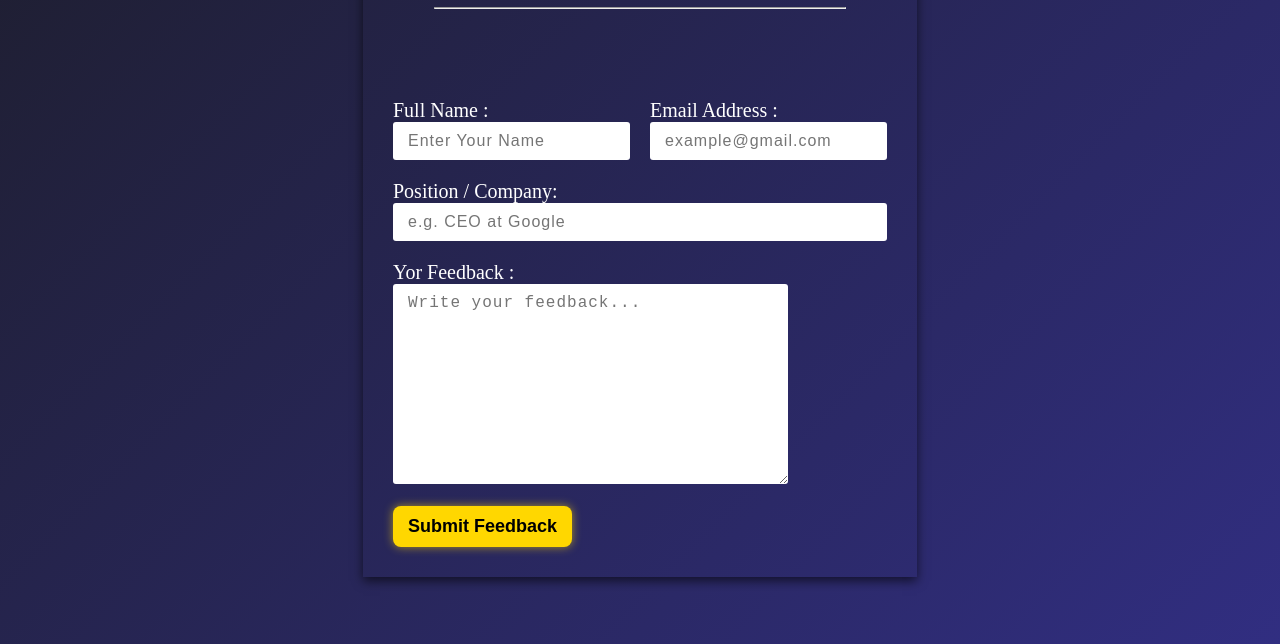
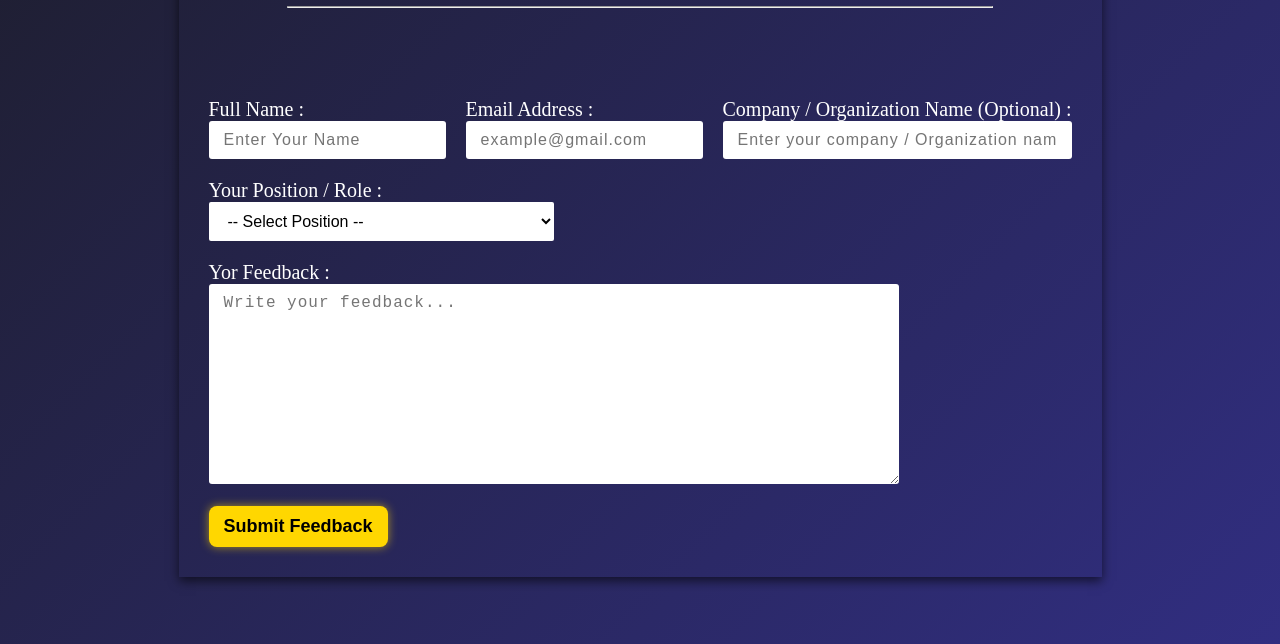
Before and after one commit to bikash2911/bikash-portfolio, a plain HTML site: page feedback.html in a window 1280 px wide. Shown: the part 156-800 px from the top of the page. Drawn offline with Linux system fonts and the light colour scheme.

Commit message:
change some input feld for feedback section

```diff
--- a/feedback.html
+++ b/feedback.html
@@ -44,17 +44,41 @@
                 placeholder="example@gmail.com"
               />
             </div>
+            <div class="mb-3">
+              <label for="position"
+                >Company / Organization Name (optional) :</label
+              >
+              <input
+                type="text"
+                id="position"
+                name="position"
+                placeholder="Enter your company / Organization name"
+              />
+            </div>
           </div>
           <div class="mb-3">
-            <label for="position">Position / Company:</label>
-            <input
-              type="text"
+            <label for="position">Your Position / Role :</label>
+            <select
               id="position"
               name="position"
-              placeholder="e.g. CEO at Google"
+              class="custom-select"
               required
-            />
+            >
+              <option value="">-- Select Position --</option>
+
+              <option value="CEO">CEO / Founder</option>
+              <option value="startup founder">Startup Founder</option>
+              <option value="hr">HR / Talent Acquisition</option>
+              <option value="Manager">Manager</option>
+              <option value="freelancer">Freelancer</option>
+              <option value="individual">Individual</option>
+              <option value="Developer">Developer</option>
+              <option value="Designer">Designer</option>
+              <option value="student">Student</option>
+              <option value="Other">Other</option>
+            </select>
           </div>
+
           <div class="mb-3 feedback-text">
             <label for="message">Yor Feedback :</label>
             <textarea
@@ -73,5 +97,6 @@
         </form>
       </div>
     </div>
+    <script src="script.js"></script>
   </body>
 </html>
```
